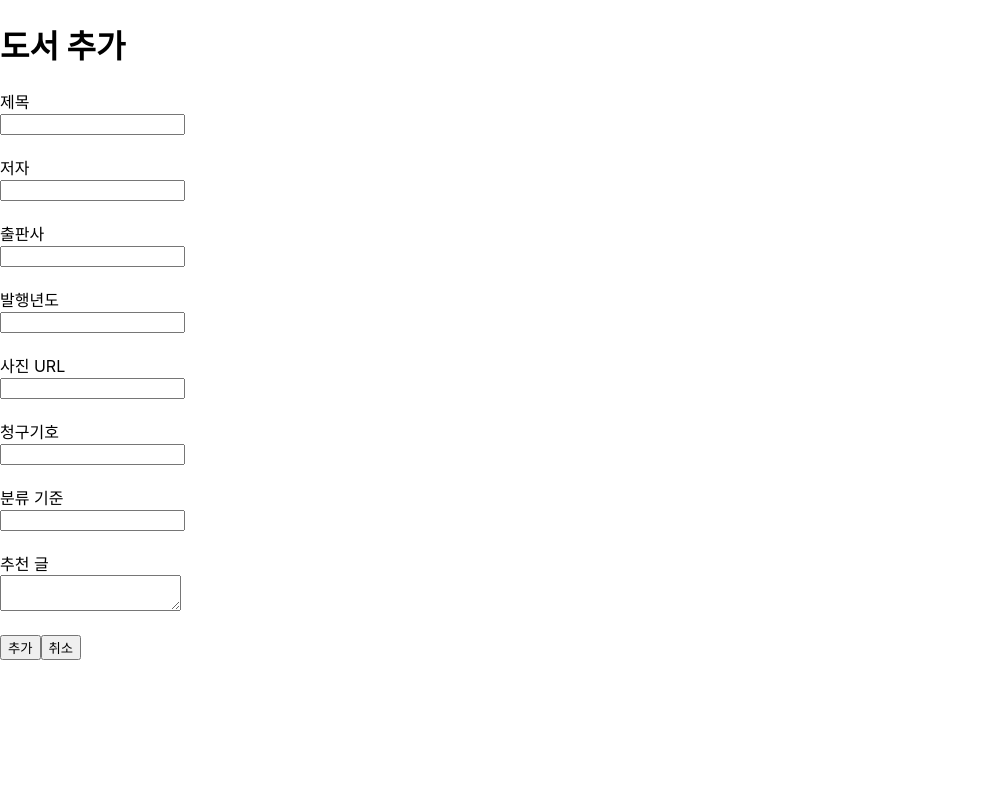
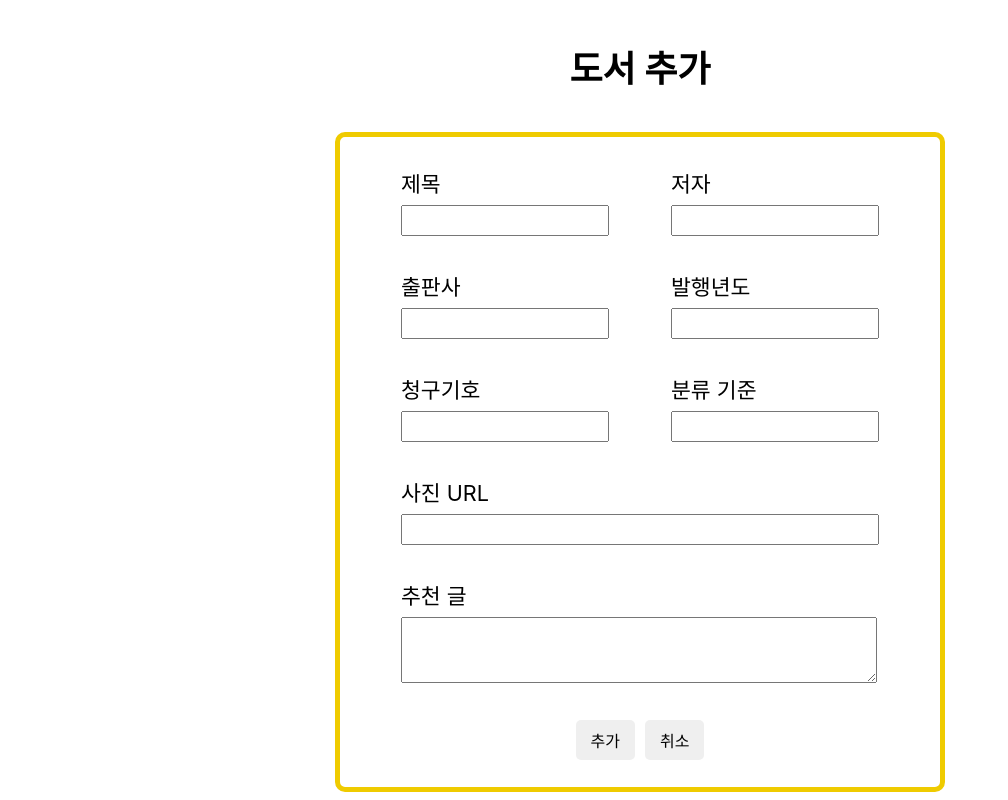
Before and after one commit to Hayoung04/oss_TeamProject, a React (Create React App) app: page /mockadd in a window 1280 px wide. Shown: the whole page, without its empty margins (0-1008 px from the left). Built offline with nearby package versions, Linux system fonts and the light colour scheme.

Commit message:
feat: css 디자인 추가

```diff
--- a/src/Pages/MockAddPage.css
+++ b/src/Pages/MockAddPage.css
@@ -1,4 +1,87 @@
+.outerDiv {
+    max-width: 600px;
+    width: 80%;
+    height: 650px;
+    margin: 0 auto;
+    display: flex;
+    justify-content: center;
+    align-items: center;
+    border: 5px solid #efcb00;
+    border-radius: 10px;
+}
+
+.innerDiv {
+    width: 100%;
+    padding: 0;
+    /* background-color: blueviolet; */
+}
+
+
+h1 {
+    text-align: center;
+}
+
 a {
     text-decoration: none;
     color: inherit;
 }
+
+.button-container {
+    display: flex;
+    justify-content: center;
+    gap: 10px;
+}
+
+button {
+    padding: 8px 15px;
+    font-size: medium;
+    border: none;
+    border-radius: 5px;
+    cursor: pointer;
+}
+
+button:hover {
+    background-color: #cdcdcd;
+}
+
+table {
+    margin: auto;
+}
+
+td {
+    padding-left: 30px;
+    padding-right: 30px;
+    padding-bottom: 10px;
+}
+
+label {
+    display: inline-block;
+    margin-bottom: 7px;
+    font-size: larger;
+}
+
+input {
+    width: 200px;
+    height: 25px;
+}
+
+input#image {
+    width: 470px;
+    height: 25px;
+}
+
+textarea {
+    width: 470px;
+    height: 60px;
+    resize: vertical;
+    overflow: auto;
+}
+
+h1 {
+    text-align: center;
+    margin: 40px;
+}
+
+body {
+    font-size: large;
+}
--- a/src/Pages/MockAddPage.js
+++ b/src/Pages/MockAddPage.js
@@ -26,10 +26,11 @@ const MockAddPage = () => {
       author,
       publisher,
       publicationDate,
+      image,
     } = book;
 
-    if (!title || !author || !publisher || !publicationDate) {
-      alert("제목, 저자, 출판사 그리고 발행년도는 필수 항목입니다. 모든 항목을 작성해 주세요.");
+    if (!title || !author || !publisher || !publicationDate || !image) {
+      alert("제목, 저자, 출판사, 발행년도 그리고 이미지는 필수 항목입니다. 모든 항목을 작성해 주세요.");
       return;
     }
 
@@ -54,43 +55,68 @@ const MockAddPage = () => {
   };
 
   return (
-    <div>
+    <>
       <h1>도서 추가</h1>
+      <div class="outerDiv">
+        <div class="innerDiv">
           <form onSubmit={handleSubmit}>
 
+            <table>
+              <tr>
+                <td>
                   <label>제목</label><br />
                   <input type="text" name="title" value={book.title} onChange={handleChange} /><br /><br />
-
+                </td>
+                <td>
                   <label>저자</label><br />
                   <input type="text" name="author" value={book.author} onChange={handleChange} /><br /><br />
+                </td>
+              </tr>
 
+              <tr>
+                <td>
                   <label>출판사</label><br />
                   <input type="text" name="publisher" value={book.publisher} onChange={handleChange} /><br /><br />
-
+                </td>
+                <td>
                   <label>발행년도</label><br />
                   <input type="text" name="publicationDate" value={book.publicationDate} onChange={handleChange} /><br /><br />
+                </td>
+              </tr>
 
-        <label>사진 URL</label><br />
-        <input type="text" name="image" value={book.image} onChange={handleChange} /><br /><br />
-
+              <tr>
+                <td>
                   <label>청구기호</label><br />
                   <input type="text" name="callNumber" value={book.callNumber} onChange={handleChange} /><br /><br />
 
+                </td>
+                <td>
                   <label>분류 기준</label><br />
                   <input type="text" name="classificationCriteria" value={book.classificationCriteria} onChange={handleChange} /><br /><br />
 
+                </td>
+              </tr>
+
+              <tr><td colspan="2">
+                <label>사진 URL</label><br />
+                <input type="text" name="image" id="image" value={book.image} onChange={handleChange} /><br /><br />
+              </td></tr>
+
+              <tr><td colspan="2">
                 <label>추천 글</label><br />
                 <textarea name="recommendation" value={book.recommendation} onChange={handleChange} /><br /><br />
+              </td></tr>
+            </table>
 
+            <div class="button-container">
               <button type="submit">추가</button>
-        <button>
-          <a href="/">
-            취소
-          </a>
-        </button>
+              <button><a href="/">취소</a></button>
+            </div>
 
           </form>
         </div>
+      </div>
+    </>
   );
 };
 
```
Lines whose indentation alone changed are shown as unchanged.
